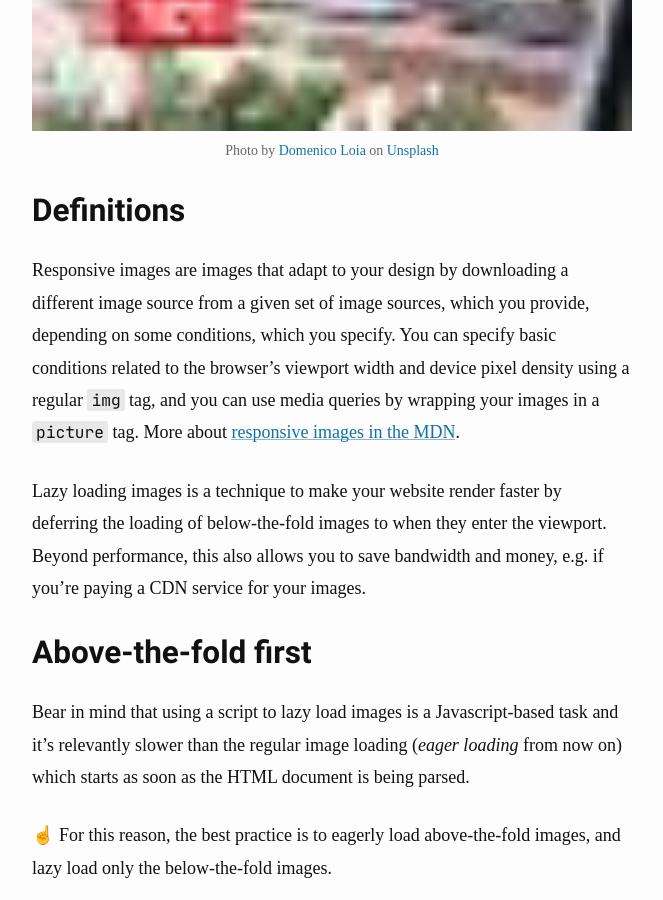
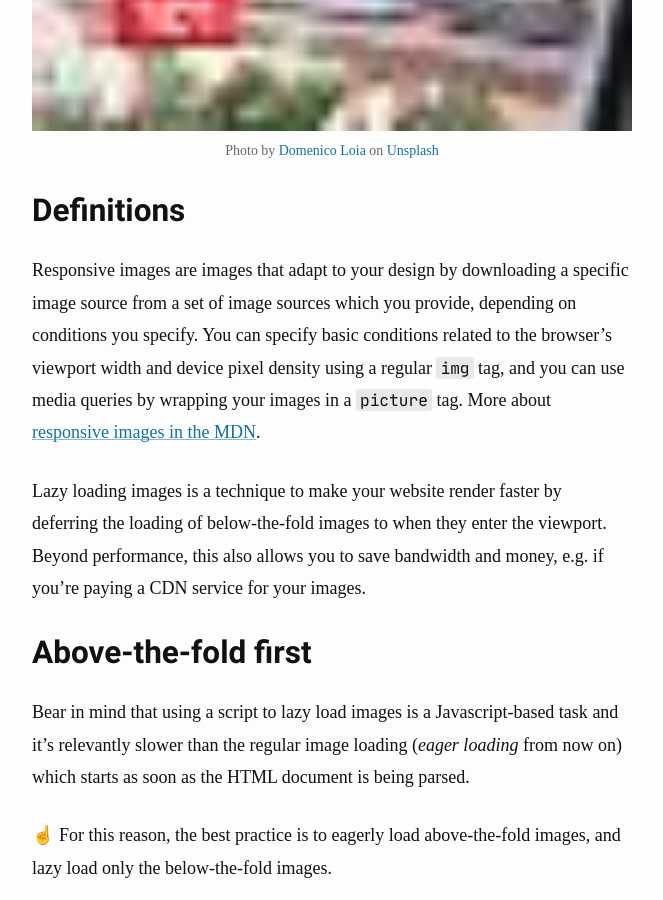
Before and after one commit to verlok/verlok.github.io, a Jekyll site: the page built from _posts/2020-05-24-lazy-load-responsive-images-in-2020-srcset-sizes-picture-webp.md, in a window 1280 px wide and 900 px high, scrolled down 793 px. Shown: the whole window, without its empty margins (308-971 px from the left). Built offline with Jekyll 4.4.1, drawn with Linux system fonts in a browser that asks for light colours; some web fonts are replaced.

Commit message:
Simplified responsive images definition sentence. Thanks to @drinky78

```diff
--- a/_posts/2020-05-24-lazy-load-responsive-images-in-2020-srcset-sizes-picture-webp.md
+++ b/_posts/2020-05-24-lazy-load-responsive-images-in-2020-srcset-sizes-picture-webp.md
@@ -51,7 +51,7 @@ Do you want to boost performance on your website? You can do that by using **res
 
 ## Definitions
 
-**Responsive images** are images that adapt to your design by **downloading a different image source** from a given **set of image sources**, which you provide, depending on **some conditions**, which you specify. You can specify basic conditions related to the browser's **viewport width** and **device pixel density** using a regular `img` tag, and you can use media queries by wrapping your images in a `picture` tag. More about [responsive images in the MDN](https://developer.mozilla.org/en-US/docs/Learn/HTML/Multimedia_and_embedding/Responsive_images).
+**Responsive images** are images that adapt to your design by **downloading a specific image source** from a **set of image sources** which you provide, depending on **conditions** you specify. You can specify basic conditions related to the browser's **viewport width** and **device pixel density** using a regular `img` tag, and you can use media queries by wrapping your images in a `picture` tag. More about [responsive images in the MDN](https://developer.mozilla.org/en-US/docs/Learn/HTML/Multimedia_and_embedding/Responsive_images).
 
 **Lazy loading images** is a technique to make your website render faster by **deferring the loading of below-the-fold images** to when they **enter the viewport**. Beyond performance, this also allows you to save bandwidth and money, e.g. if you're paying a CDN service for your images.
 
```
